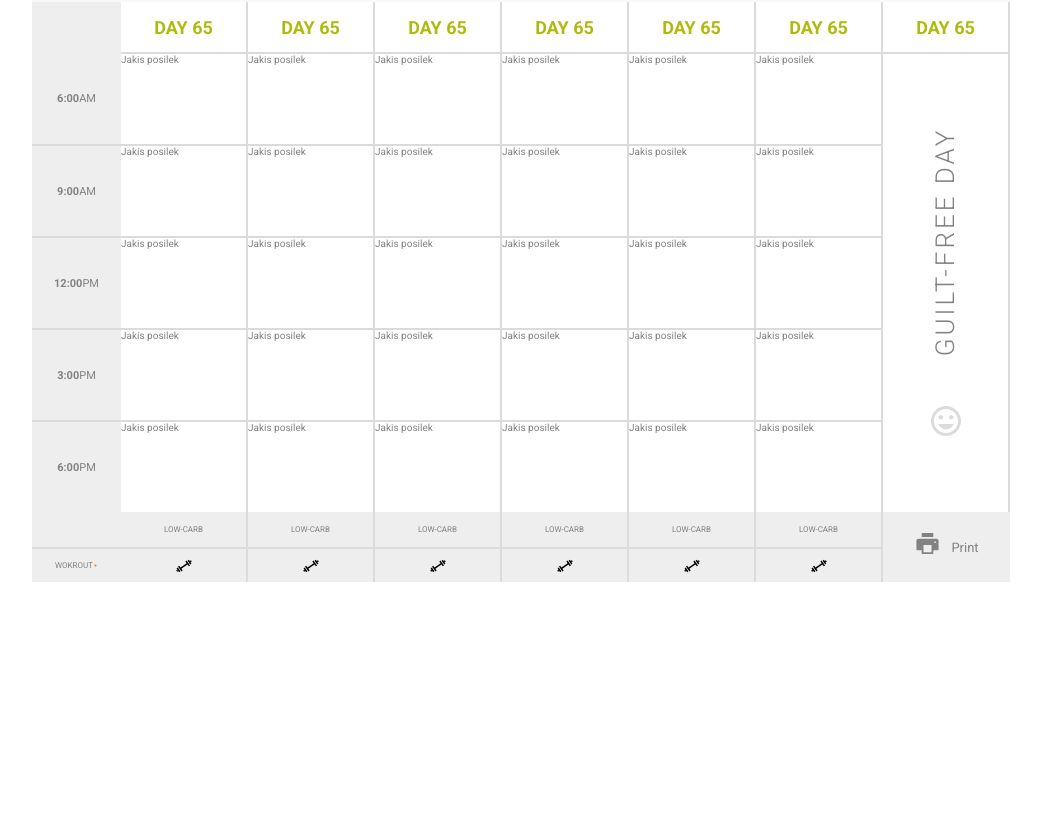
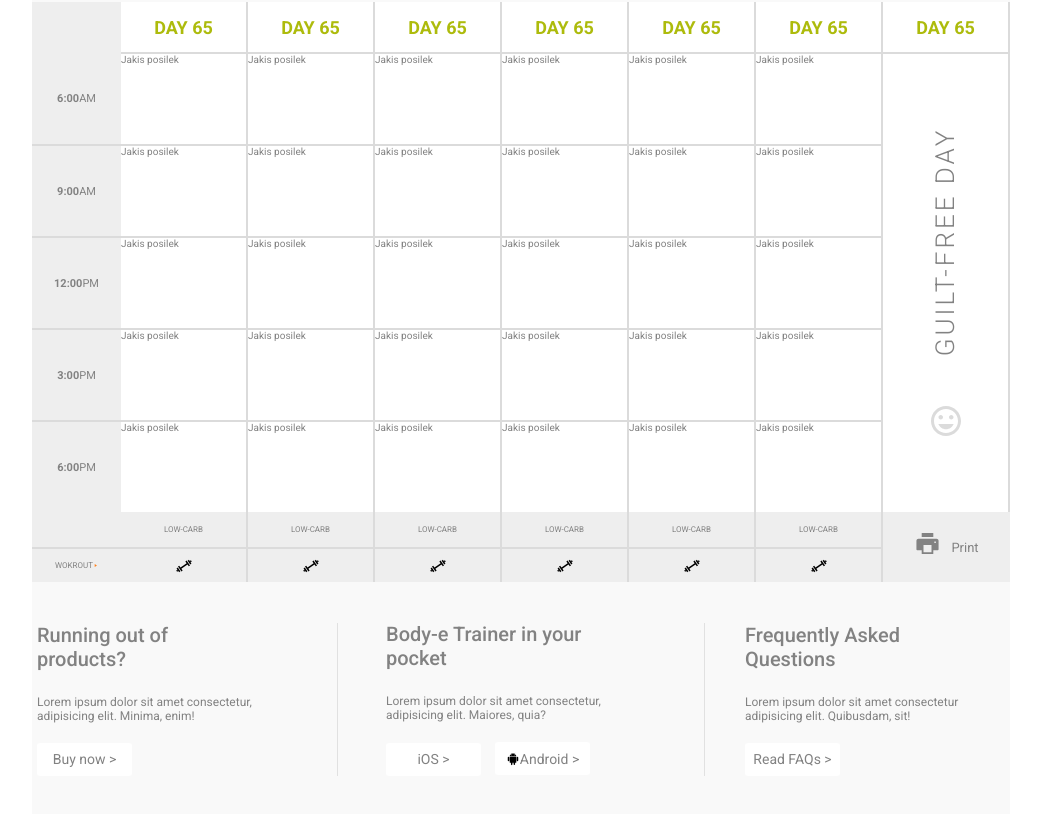
Before and after one commit to molekJ/recruitment-task-get-r, a React (Create React App) app: page / in a window 1280 px wide. Shown: the part 190-1004 px from the top of the page, without its empty margins (119-1160 px from the left). Before the commit the page ends 800 px from the top, so only its background shows below. Built offline with nearby package versions, Linux system fonts and the light colour scheme.

Commit message:
footer component added with style and content

```diff
--- a/src/App.js
+++ b/src/App.js
@@ -2,6 +2,7 @@ import Navbar from "./components/Navbar";
 import InteractivBar from "./components/InteractiveBar";
 import { GlobalStyle } from "./GlobalStyles";
 import Content from "./components/Content";
+import Footer from "./components/Footer";
 
 function App() {
   return (
@@ -10,6 +11,7 @@ function App() {
       <Navbar />
       <InteractivBar></InteractivBar>
       <Content />
+      <Footer />
     </>
   );
 }
--- a/src/GlobalStyles.js
+++ b/src/GlobalStyles.js
@@ -13,6 +13,7 @@ export const GlobalStyle = createGlobalStyle`
     --darkgrey3: #878787;
     --darkgrey4: #828282;
     --darkgrey5: #e9e9e9;
+    --darkgrey6: #e1e1e1;
     --orange: #ff801a;
     --lightgreen: #adbb0c;
 
--- /dev/null
+++ b/src/components/Footer/FooterElements.js
@@ -0,0 +1,64 @@
+import styled from "styled-components";
+
+export const FooterContainer = styled.div`
+  width: 978px;
+  height: 234px;
+  background: var(--grey);
+  margin: 0 auto;
+  display: flex;
+  justify-content: space-between;
+  align-items: center;
+  color: var(--darkgrey4);
+
+  p {
+    font-size: 12px;
+    margin-bottom: 20px;
+  }
+`;
+export const FooterBox = styled.div`
+  width: 306px;
+
+  :nth-of-type(1) {
+    border-right: 1px solid var(--darkgrey6);
+    padding-right: 70px;
+    padding-left: 5px;
+  }
+  :nth-of-type(2) {
+    width: 366px;
+    padding-left: 48px;
+    padding-right: 80px;
+  }
+  :nth-of-type(3) {
+    border-left: 1px solid var(--darkgrey6);
+    padding-left: 40px;
+  }
+`;
+
+export const FooterH3 = styled.h3`
+  font-size: 20px;
+  font-weight: 500;
+  max-width: 220px;
+  margin-bottom: 24px;
+`;
+export const FooterButtonContainer = styled.div`
+  button :nth-of-type(1) {
+    position: relative;
+    top: 2px;
+    color: black;
+  }
+`;
+export const FooterButton = styled.button`
+  height: 33px;
+  min-width: 95px;
+  background: var(--lightgrey);
+  border: none;
+  border-radius: 3px;
+  font-size: 14px;
+  color: var(--darkgrey4);
+
+  margin-right: 14px;
+
+  :hover {
+    cursor: pointer;
+  }
+`;
--- /dev/null
+++ b/src/components/Footer/index.js
@@ -0,0 +1,50 @@
+import React from "react";
+import {
+  FooterBox,
+  FooterContainer,
+  FooterButtonContainer,
+  FooterButton,
+  FooterH3,
+} from "./FooterElements";
+import { AiFillAndroid } from "react-icons/ai";
+
+export default function Footer() {
+  return (
+    <FooterContainer>
+      <FooterBox>
+        <FooterH3>Running out of products?</FooterH3>
+        <p>
+          Lorem ipsum dolor sit amet consectetur, adipisicing elit. Minima,
+          enim!
+        </p>
+        <FooterButtonContainer>
+          <FooterButton>Buy now {">"}</FooterButton>
+        </FooterButtonContainer>
+      </FooterBox>
+      <FooterBox>
+        <FooterH3>Body-e Trainer in your pocket</FooterH3>
+        <p>
+          Lorem ipsum dolor sit amet consectetur, adipisicing elit. Maiores,
+          quia?
+        </p>
+        <FooterButtonContainer>
+          <FooterButton>iOS {">"}</FooterButton>
+          <FooterButton>
+            <AiFillAndroid />
+            Android {">"}
+          </FooterButton>
+        </FooterButtonContainer>
+      </FooterBox>
+      <FooterBox>
+        <FooterH3>Frequently Asked Questions</FooterH3>
+        <p>
+          Lorem ipsum dolor sit amet consectetur adipisicing elit. Quibusdam,
+          sit!
+        </p>
+        <FooterButtonContainer>
+          <FooterButton>Read FAQs {">"}</FooterButton>
+        </FooterButtonContainer>
+      </FooterBox>
+    </FooterContainer>
+  );
+}
```
